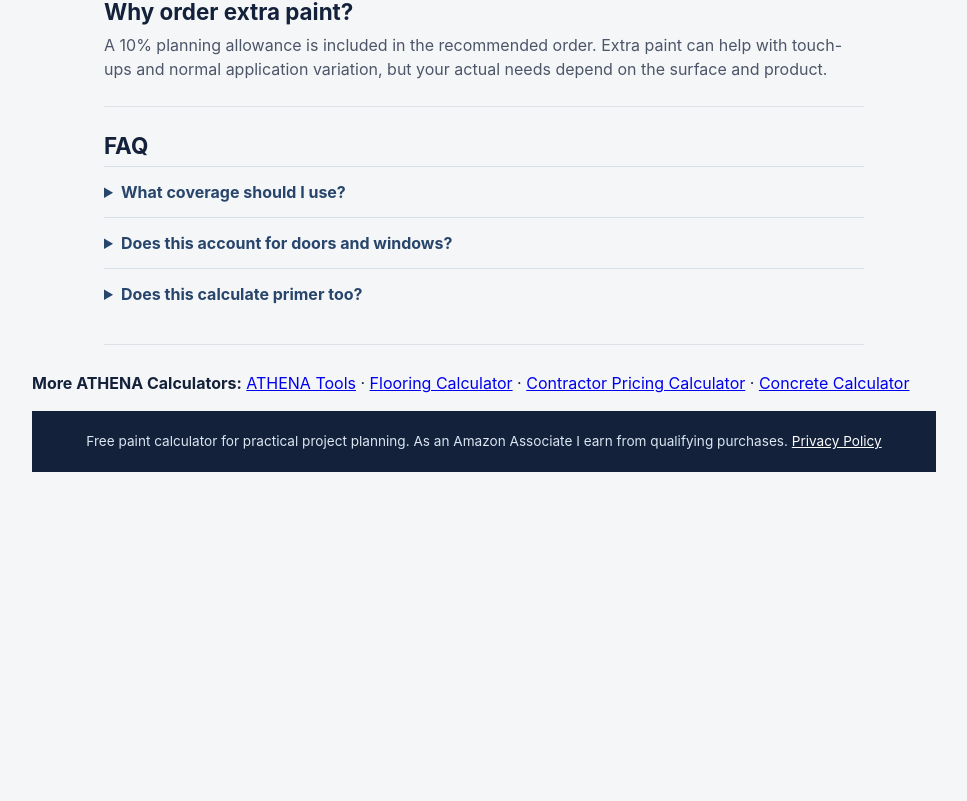
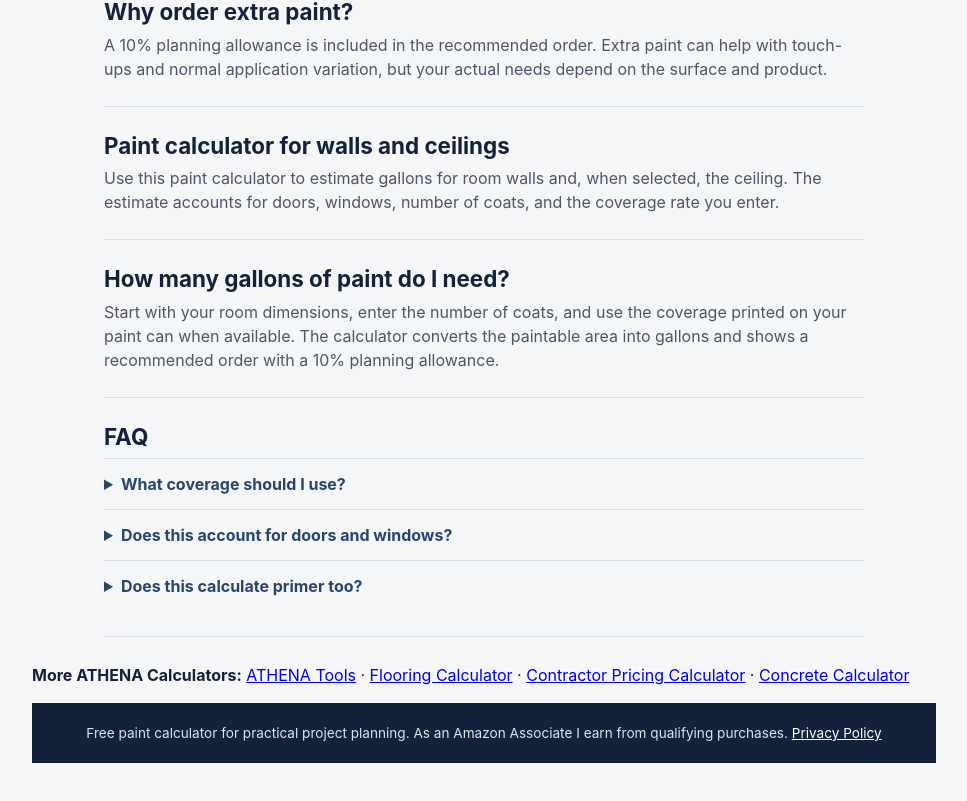
Before and after one commit to spamenchilada1-beep/paint-calculator, a React (Vite) app: page / in a window 1280 px wide. Shown: the part 1833-2634 px from the top of the page, without its empty margins (156-1123 px from the left). Before the commit the page ends 2361 px from the top, so only its background shows below. Built offline with nearby package versions, Linux system fonts and the light colour scheme.

Commit message:
Expand paint calculator SEO content

```diff
--- a/src/main.jsx
+++ b/src/main.jsx
@@ -64,6 +64,8 @@ function App() {
         <section><h2>How much paint do I need?</h2><p>For a typical room, measure the length, width, and wall height. Enter the number of doors and windows to remove their approximate area from the total. Use the coverage listed on your paint can for a product-specific estimate.</p></section>
         <section><h2>Should I include the ceiling?</h2><p>Yes, if you plan to paint it with the same product. Turn on the ceiling option and the calculator will add the room's floor-area footprint to the paintable area.</p></section>
         <section><h2>Why order extra paint?</h2><p>A 10% planning allowance is included in the recommended order. Extra paint can help with touch-ups and normal application variation, but your actual needs depend on the surface and product.</p></section>
+        <section><h2>Paint calculator for walls and ceilings</h2><p>Use this paint calculator to estimate gallons for room walls and, when selected, the ceiling. The estimate accounts for doors, windows, number of coats, and the coverage rate you enter.</p></section>
+        <section><h2>How many gallons of paint do I need?</h2><p>Start with your room dimensions, enter the number of coats, and use the coverage printed on your paint can when available. The calculator converts the paintable area into gallons and shows a recommended order with a 10% planning allowance.</p></section>
         <section><h2>FAQ</h2><details><summary>What coverage should I use?</summary><p>Use the coverage printed on your paint can. A common planning range is roughly 350–400 square feet per gallon, but products vary.</p></details><details><summary>Does this account for doors and windows?</summary><p>Yes. The calculator uses approximate areas of 21 square feet per door and 15 square feet per window.</p></details><details><summary>Does this calculate primer too?</summary><p>No. This calculator estimates paint quantity. If you need primer, calculate it separately based on the primer's coverage and the surface being primed.</p></details></section>
       </article>
       <nav aria-label="More ATHENA Calculators">
```
